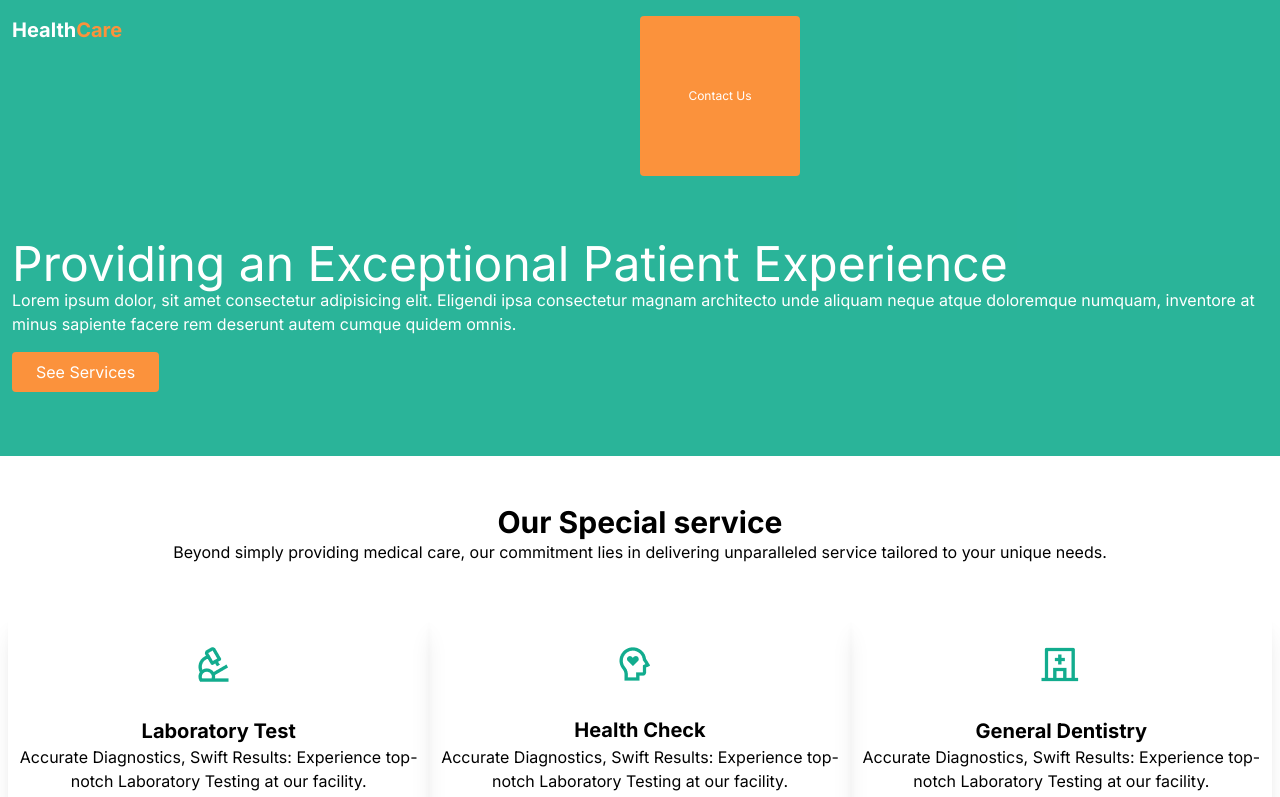
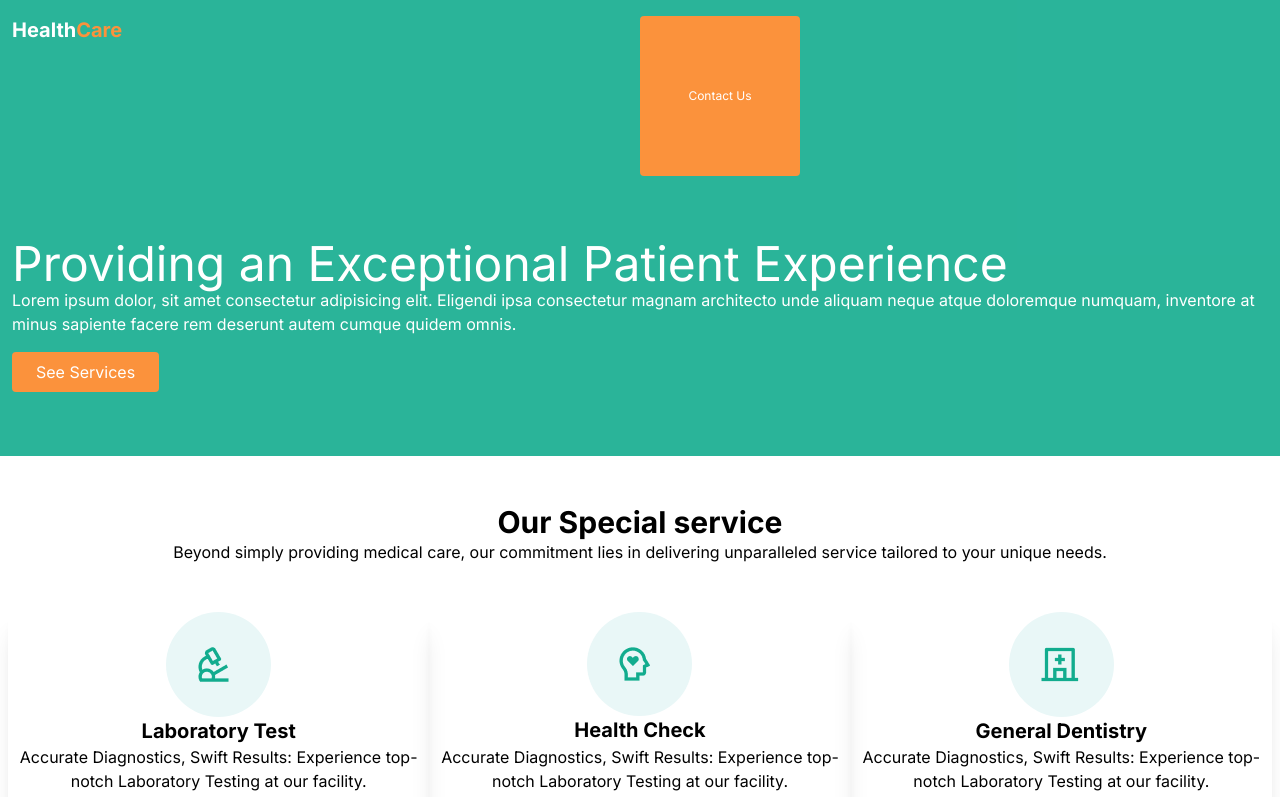
Before and after one commit to leandro160320/health2024, a Next.js app: page / in a window 1280 px wide. Shown: the top 797 px of the page. Built offline with nearby package versions, Linux system fonts and the light colour scheme.

Commit message:
fix: Pading logo

```diff
--- a/app/components/Section1.tsx
+++ b/app/components/Section1.tsx
@@ -9,7 +9,10 @@ export default function Section1(){
 
             <div className="grid lg:grid-cols-3">
             <div className="grid mt-12 justify-items-center shadow-xl rounded-md">
-            <img className="py-8" src="/img/i.ri-microscope-line.png" alt="" />
+                <div className="bg-[#E9F7F7] rounded-full px-8 ">
+                <img className="py-8" src="/img/i.ri-microscope-line.png" alt="" />
+                </div>
+
             <h1 className="text-xl font-bold">Laboratory Test</h1>
             <h1>Accurate Diagnostics, Swift Results: Experience
             top-notch Laboratory Testing at our facility.
@@ -18,7 +21,10 @@ export default function Section1(){
             </div>
 
             <div className="grid mt-12 justify-items-center shadow-xl rounded-md">
-            <img className="py-8" src="/img/Icon.png" alt="" />
+                <div className="bg-[#E9F7F7] rounded-full px-8 ">
+                 <img className="py-8" src="/img/Icon.png" alt="" />
+                </div>
+
             <h1 className="text-xl font-bold">Health Check</h1>
             <h1>Accurate Diagnostics, Swift Results: Experience
             top-notch Laboratory Testing at our facility.
@@ -27,7 +33,11 @@ export default function Section1(){
             </div>
 
             <div className="grid mt-12 justify-items-center shadow-xl rounded-md">
-            <img className="py-8" src="/img/i.ri-hospital-line.png" alt="" />
+
+                <div className="bg-[#E9F7F7] rounded-full px-8 ">
+                <img className="py-8" src="/img/i.ri-hospital-line.png" alt="" />
+                </div>
+
             <h1 className="text-xl font-bold">General Dentistry</h1>
             <h1>Accurate Diagnostics, Swift Results: Experience
             top-notch Laboratory Testing at our facility.
```
